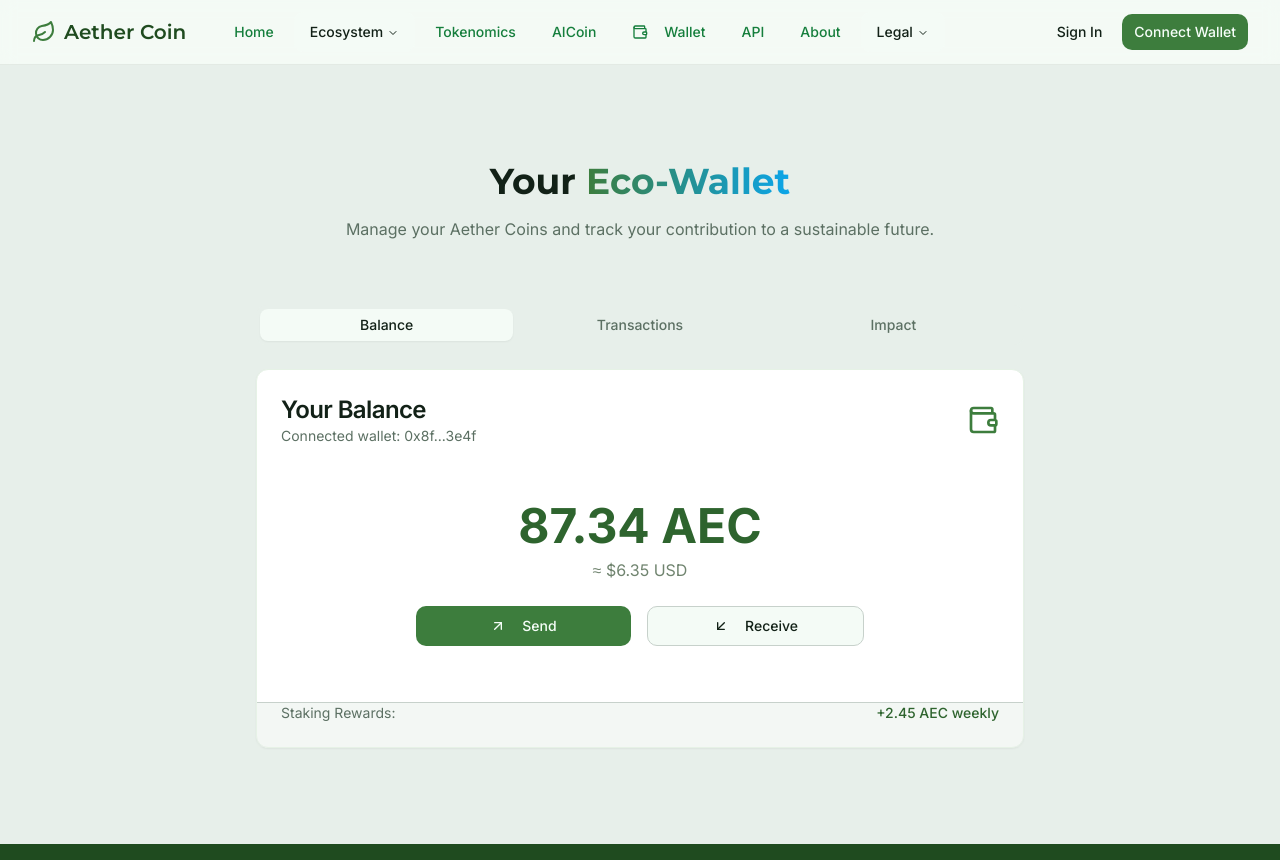
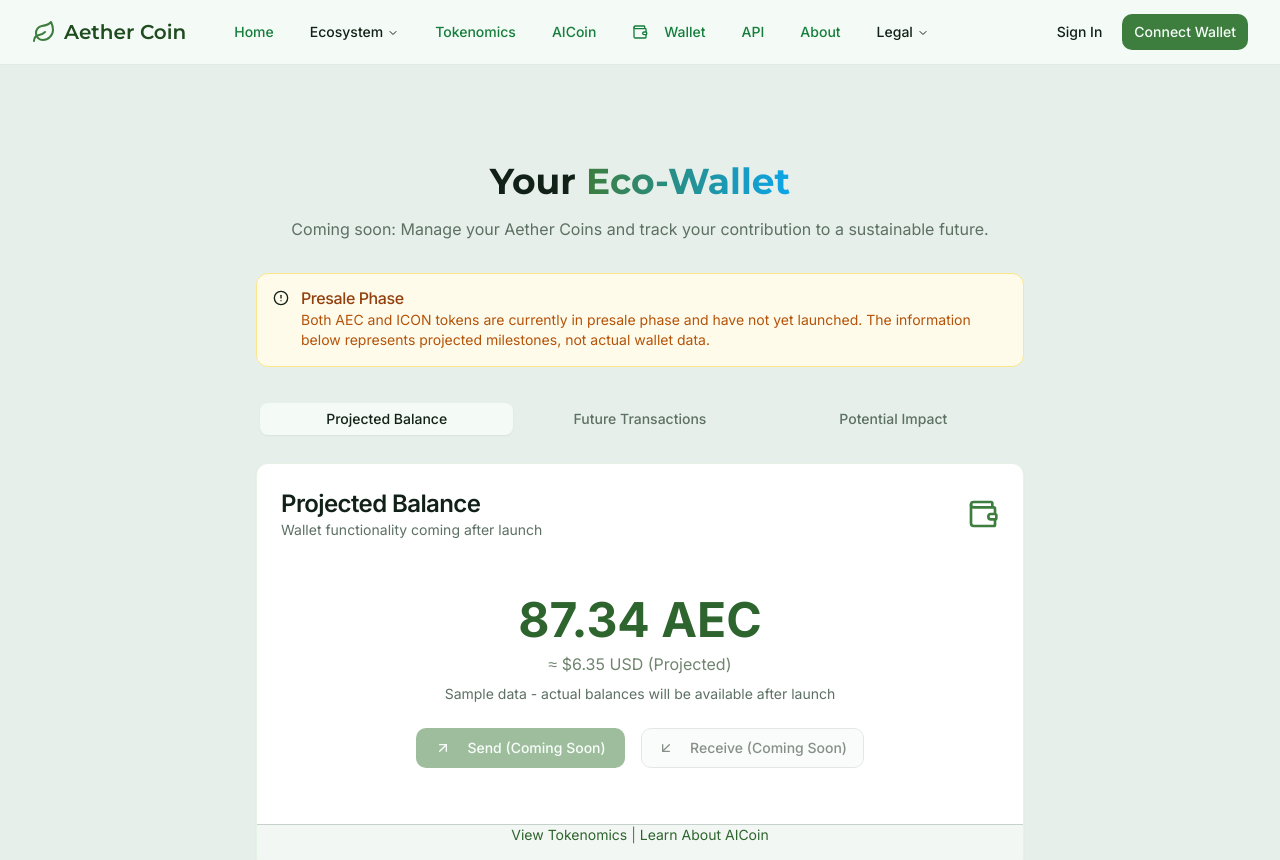
Before and after one commit to AIFreedomTrustFederation/biozone-harmony-boost, a React (Vite) app: page /wallet in a window 1280 px wide. Shown: the top 860 px of the page. Built offline with nearby package versions, Linux system fonts and the light colour scheme.

Commit message:
Refactor: Clarify presale status and projections
Update pages to reflect presale status and remove projected testnet data, replacing it with milestone clarifications.

```diff
--- a/src/components/WalletSection.tsx
+++ b/src/components/WalletSection.tsx
@@ -3,34 +3,48 @@ import React from "react";
 import { Button } from "@/components/ui/button";
 import { Card, CardContent, CardDescription, CardFooter, CardHeader, CardTitle } from "@/components/ui/card";
 import { TabsContent, Tabs, TabsList, TabsTrigger } from "@/components/ui/tabs";
-import { ArrowUpRight, Wallet, ArrowDownLeft, History } from "lucide-react";
+import { ArrowUpRight, Wallet, ArrowDownLeft, History, AlertCircle } from "lucide-react";
+import { Alert, AlertDescription, AlertTitle } from "@/components/ui/alert";
+import { Link } from "react-router-dom";
 
-const transactions = [
-  { type: "receive", amount: "12.45 AEC", from: "Ecosystem Rewards", date: "Apr 5, 2025", status: "completed" },
-  { type: "send", amount: "5.00 AEC", to: "Rainforest Alliance", date: "Apr 3, 2025", status: "completed" },
-  { type: "receive", amount: "8.20 AEC", from: "Carbon Credits", date: "Mar 29, 2025", status: "completed" },
-  { type: "send", amount: "3.75 AEC", to: "Ocean Cleanup", date: "Mar 24, 2025", status: "completed" }
+// Projected milestones - not actual data
+const projectedTransactions = [
+  { type: "receive", amount: "12.45 AEC", from: "Ecosystem Rewards", date: "Post-Launch", status: "projected" },
+  { type: "send", amount: "5.00 AEC", to: "Rainforest Alliance", date: "Post-Launch", status: "projected" },
+  { type: "receive", amount: "8.20 AEC", from: "Carbon Credits", date: "Post-Launch", status: "projected" },
+  { type: "send", amount: "3.75 AEC", to: "Ocean Cleanup", date: "Post-Launch", status: "projected" }
 ];
 
 const WalletSection = () => {
   return (
     <section className="py-16 md:py-24 bg-muted">
       <div className="container">
-        <div className="text-center max-w-3xl mx-auto mb-16">
+        <div className="text-center max-w-3xl mx-auto mb-8">
           <h2 className="text-3xl md:text-4xl font-display font-bold mb-4">
             Your <span className="gradient-text">Eco-Wallet</span>
           </h2>
           <p className="text-muted-foreground">
-            Manage your Aether Coins and track your contribution to a sustainable future.
+            Coming soon: Manage your Aether Coins and track your contribution to a sustainable future.
           </p>
+        </div>
+
+        <div className="max-w-3xl mx-auto mb-8">
+          <Alert variant="warning" className="bg-amber-50 border-amber-200">
+            <AlertCircle className="h-4 w-4 text-amber-600" />
+            <AlertTitle className="text-amber-800">Presale Phase</AlertTitle>
+            <AlertDescription className="text-amber-700">
+              Both AEC and ICON tokens are currently in presale phase and have not yet launched.
+              The information below represents projected milestones, not actual wallet data.
+            </AlertDescription>
+          </Alert>
         </div>
 
         <div className="max-w-3xl mx-auto">
           <Tabs defaultValue="balance" className="w-full">
             <TabsList className="grid grid-cols-3 mb-6">
-              <TabsTrigger value="balance">Balance</TabsTrigger>
-              <TabsTrigger value="transactions">Transactions</TabsTrigger>
-              <TabsTrigger value="impact">Impact</TabsTrigger>
+              <TabsTrigger value="balance">Projected Balance</TabsTrigger>
+              <TabsTrigger value="transactions">Future Transactions</TabsTrigger>
+              <TabsTrigger value="impact">Potential Impact</TabsTrigger>
             </TabsList>
 
             <TabsContent value="balance">
@@ -38,8 +52,8 @@ const WalletSection = () => {
                 <CardHeader>
                   <div className="flex items-center justify-between">
                     <div>
-                      <CardTitle className="text-2xl">Your Balance</CardTitle>
-                      <CardDescription>Connected wallet: 0x8f...3e4f</CardDescription>
+                      <CardTitle className="text-2xl">Projected Balance</CardTitle>
+                      <CardDescription>Wallet functionality coming after launch</CardDescription>
                     </div>
                     <Wallet className="h-8 w-8 text-forest-600" />
                   </div>
@@ -47,22 +61,30 @@ const WalletSection = () => {
                 <CardContent>
                   <div className="flex flex-col items-center justify-center py-8">
                     <div className="text-5xl font-bold text-forest-700 mb-2">87.34 AEC</div>
-                    <div className="text-forest-900/60 mb-6">≈ $6.35 USD</div>
+                    <div className="text-forest-900/60 mb-2">≈ $6.35 USD (Projected)</div>
+                    <div className="text-sm text-muted-foreground mb-6">Sample data - actual balances will be available after launch</div>
 
                     <div className="flex gap-4 w-full max-w-md">
-                      <Button className="flex-1 bg-forest-600 hover:bg-forest-700">
-                        <ArrowUpRight className="mr-2 h-4 w-4" /> Send
+                      <Button className="flex-1 bg-forest-600 hover:bg-forest-700" disabled>
+                        <ArrowUpRight className="mr-2 h-4 w-4" /> Send (Coming Soon)
                       </Button>
-                      <Button className="flex-1" variant="outline">
-                        <ArrowDownLeft className="mr-2 h-4 w-4" /> Receive
+                      <Button className="flex-1" variant="outline" disabled>
+                        <ArrowDownLeft className="mr-2 h-4 w-4" /> Receive (Coming Soon)
                       </Button>
                     </div>
                   </div>
                 </CardContent>
                 <CardFooter className="bg-muted/50 border-t">
-                  <div className="w-full flex items-center justify-between text-sm">
-                    <span className="text-muted-foreground">Staking Rewards:</span>
-                    <span className="font-medium text-forest-700">+2.45 AEC weekly</span>
+                  <div className="w-full">
+                    <p className="text-sm text-center text-muted-foreground">
+                      <Link to="/tokenomics" className="text-forest-700 hover:underline">
+                        View Tokenomics
+                      </Link>
+                      {" "}|{" "}
+                      <Link to="/aicon" className="text-forest-700 hover:underline">
+                        Learn About AICoin
+                      </Link>
+                    </p>
                   </div>
                 </CardFooter>
               </Card>
@@ -73,22 +95,22 @@ const WalletSection = () => {
                 <CardHeader>
                   <div className="flex items-center justify-between">
                     <div>
-                      <CardTitle>Recent Transactions</CardTitle>
-                      <CardDescription>Last 30 days</CardDescription>
+                      <CardTitle>Example Transactions</CardTitle>
+                      <CardDescription>Projected functionality after launch</CardDescription>
                     </div>
                     <History className="h-6 w-6 text-forest-600" />
                   </div>
                 </CardHeader>
                 <CardContent>
                   <div className="space-y-6">
-                    {transactions.map((tx, index) => (
+                    {projectedTransactions.map((tx, index) => (
                       <div key={index} className="flex items-center justify-between border-b pb-4 last:border-0">
                         <div className="flex items-center gap-3">
                           <div className={`p-2 rounded-full ${tx.type === 'receive' ? 'bg-forest-100 text-forest-700' : 'bg-muted text-muted-foreground'}`}>
                             {tx.type === 'receive' ? <ArrowDownLeft className="h-4 w-4" /> : <ArrowUpRight className="h-4 w-4" />}
                           </div>
                           <div>
-                            <div className="font-medium">{tx.type === 'receive' ? 'Received from' : 'Sent to'}</div>
+                            <div className="font-medium">{tx.type === 'receive' ? 'Receive from' : 'Send to'}</div>
                             <div className="text-sm text-muted-foreground">{tx.type === 'receive' ? tx.from : tx.to}</div>
                           </div>
                         </div>
@@ -101,6 +123,9 @@ const WalletSection = () => {
                       </div>
                     ))}
                   </div>
+                  <div className="mt-6 text-center text-sm text-muted-foreground">
+                    This is sample data to illustrate potential transaction types after launch.
+                  </div>
                 </CardContent>
               </Card>
             </TabsContent>
@@ -108,32 +133,32 @@ const WalletSection = () => {
             <TabsContent value="impact">
               <Card className="border-forest-100">
                 <CardHeader>
-                  <CardTitle>Your Environmental Impact</CardTitle>
-                  <CardDescription>Based on your Aether Coin activity</CardDescription>
+                  <CardTitle>Projected Environmental Impact</CardTitle>
+                  <CardDescription>Target milestones after launch</CardDescription>
                 </CardHeader>
                 <CardContent>
                   <div className="grid grid-cols-1 md:grid-cols-3 gap-6 mb-6">
                     <div className="p-4 bg-forest-50 rounded-lg text-center">
                       <div className="text-3xl font-bold text-forest-700 mb-1">12.5</div>
-                      <div className="text-sm text-forest-600">Trees Planted</div>
+                      <div className="text-sm text-forest-600">Trees Planted (Goal)</div>
                     </div>
                     <div className="p-4 bg-forest-50 rounded-lg text-center">
                       <div className="text-3xl font-bold text-forest-700 mb-1">4.2</div>
-                      <div className="text-sm text-forest-600">Tons CO₂ Offset</div>
+                      <div className="text-sm text-forest-600">Tons CO₂ Offset (Goal)</div>
                     </div>
                     <div className="p-4 bg-forest-50 rounded-lg text-center">
                       <div className="text-3xl font-bold text-forest-700 mb-1">320</div>
-                      <div className="text-sm text-forest-600">m² Land Protected</div>
+                      <div className="text-sm text-forest-600">m² Land Protected (Goal)</div>
                     </div>
                   </div>
 
                   <div className="text-center py-4">
                     <p className="text-muted-foreground mb-4">
-                      Your Aether Coin holdings are directly contributing to ecosystem preservation and restoration
-                      efforts around the world.
+                      These are our projected impact goals for future Aether Coin holdings once launched.
+                      Join our presale to help turn these projections into reality.
                     </p>
-                    <Button variant="outline" className="border-forest-300 text-forest-700">
-                      View Detailed Impact Report
+                    <Button variant="outline" className="border-forest-300 text-forest-700" asChild>
+                      <Link to="/tokenomics">View Tokenomics</Link>
                     </Button>
                   </div>
                 </CardContent>
```
